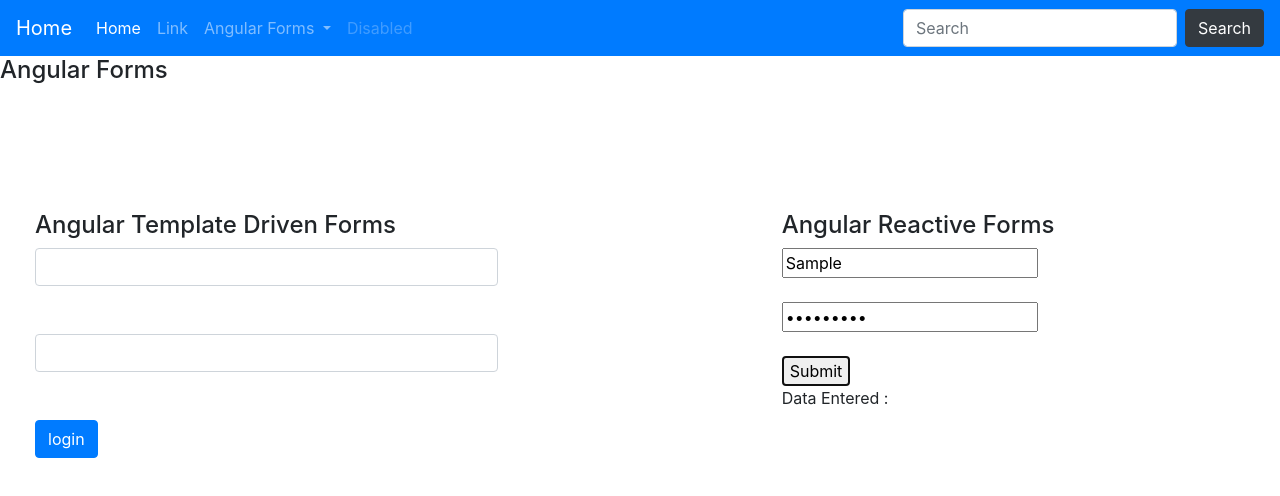
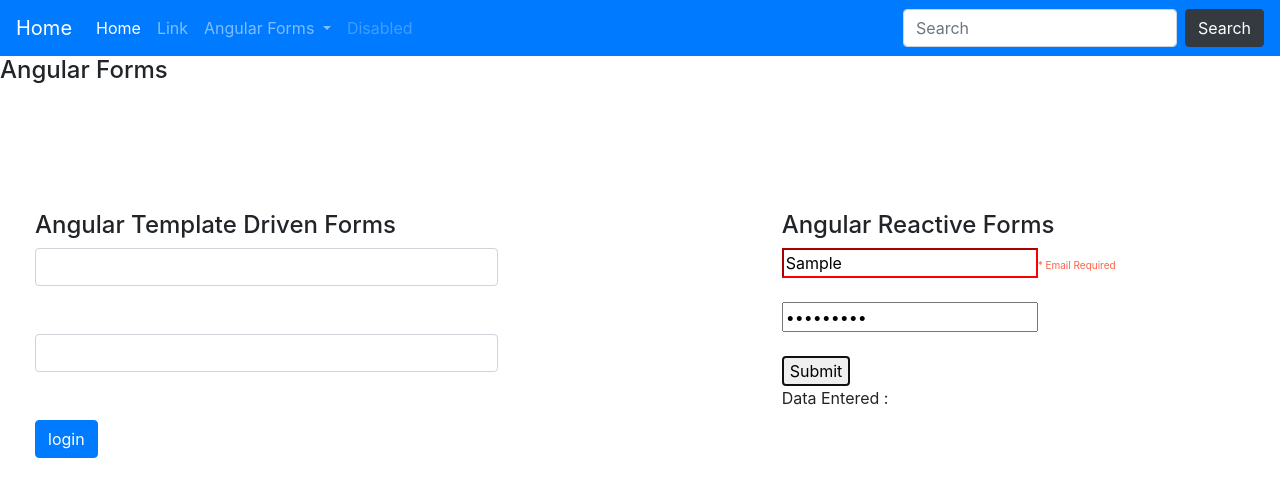
Before and after one commit to kainthsourav/Angular_Tutorial, an Angular app: page / in a window 1280 px wide. Both pictures are taken after typing "Sample", "Sample123" into the empty fields and a click on the button "Submit". Shown: the top 496 px of the page. Built offline with nearby package versions, Linux system fonts and the light colour scheme.

Commit message:
Reactive Form --Validation

```diff
--- a/src/app/app-home/app-home.component.css
+++ b/src/app/app-home/app-home.component.css
@@ -0,0 +1,10 @@
+span
+{
+    color: tomato;
+    font-size: 10px;
+
+}
+input.ng-invalid.ng-touched
+{
+    border-color: red;
+}
--- a/src/app/app-home/app-home.component.html
+++ b/src/app/app-home/app-home.component.html
@@ -22,9 +22,13 @@
 <div style="background-color: white; padding: 20px;margin-top: 50px" class="rounded">
     <h4>Angular Reactive Forms</h4>
     <form [formGroup]="UserLogin" (submit)="onSubmitRec()">
-        <input formControlName="Email"><br>
+        <input formControlName="Email">
+        <span  *ngIf="!UserLogin.controls.Email.valid && (UserLogin.controls.Email.touched)">* Email Required</span>
         <br>
+        <br>
+
          <input type="password" formControlName="Pass">
+         <span  *ngIf="!UserLogin.controls.Pass.valid && (UserLogin.controls.Pass.touched)">* Password Required</span>
          <br><br>
          <button type="submit">Submit</button>
          <p>    Data Entered : {{Email}}  </p>
```
